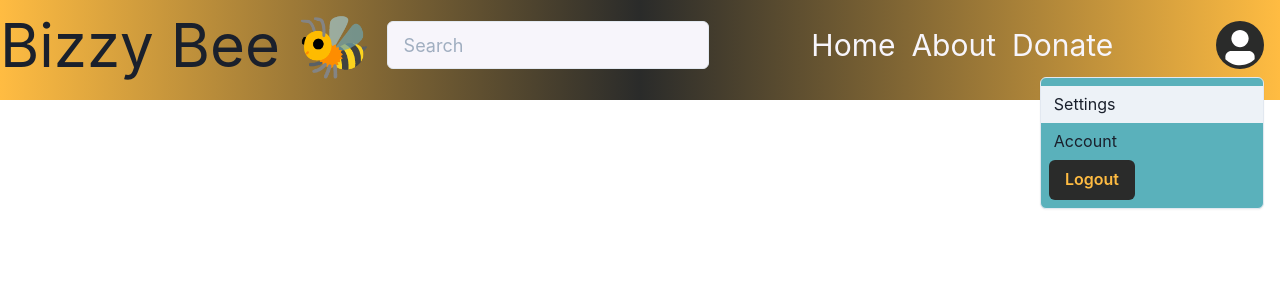
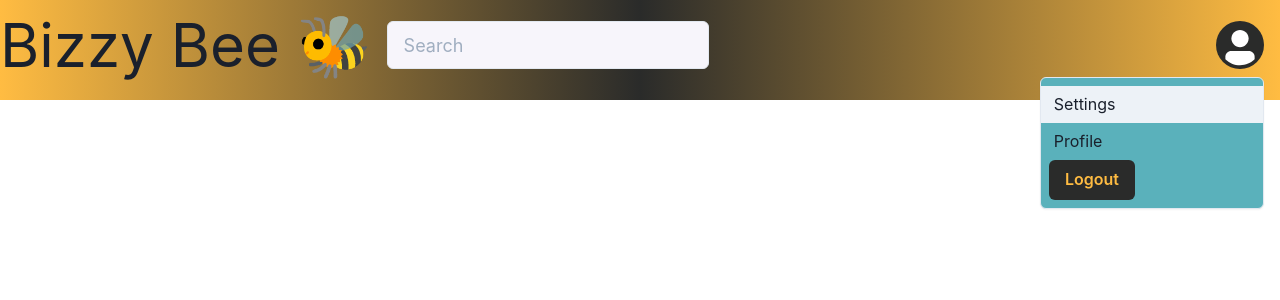
Before and after one commit to JonnyFaulkner/bizzy-bee, a React (Create React App) app in the folder client/: page / in a window 1280 px wide. Both pictures are taken after a click on the element 1240 px from the left and 45 px from the top of the page. Shown: the top 300 px of the page. Built offline with nearby package versions, Linux system fonts and the light colour scheme; the HTML template or start-up script is replaced by a standard one.

Commit message:
changed menu items

```diff
--- a/client/src/components/Nav/index.js
+++ b/client/src/components/Nav/index.js
@@ -27,8 +27,8 @@ function Nav() {
                 <Menu>
                     <MenuButton as={Avatar} mr="4" bg="brand.200" />
                     <MenuList bg="brand.500">
-                        <MenuItem>Settings</MenuItem>
-                        <MenuItem>Account</MenuItem>
+                        <MenuItem><Link as={Link} to="/settings">Settings</Link></MenuItem>
+                        <MenuItem><Link as={Link} to="/user">Profile</Link></MenuItem>
                         <Button color="brand.100" bg="brand.200" ml="2" >Logout</Button>
                     </MenuList>
                 </Menu>
@@ -60,21 +60,6 @@ function Nav() {
                     <Input placeholder="Search" size="lg" maxWidth="100%" bg="brand.300" />
                 </Box>
                 <Spacer />
-                <Box display="flex" alignItems="center">
-                    <Breadcrumb separator='' color="brand.300" fontSize="3xl">
-                        <BreadcrumbItem>
-                            <BreadcrumbLink href="/">Home</BreadcrumbLink>
-                        </BreadcrumbItem>
-
-                        <BreadcrumbItem>
-                            <BreadcrumbLink href="#">About</BreadcrumbLink>
-                        </BreadcrumbItem>
-
-                        <BreadcrumbItem>
-                            <BreadcrumbLink href="#">Donate</BreadcrumbLink>
-                        </BreadcrumbItem>
-                    </Breadcrumb>
-                </Box>
                 <Spacer />
                 <Box display="flex" alignItems="center">
                     {showNavigation()}
```
